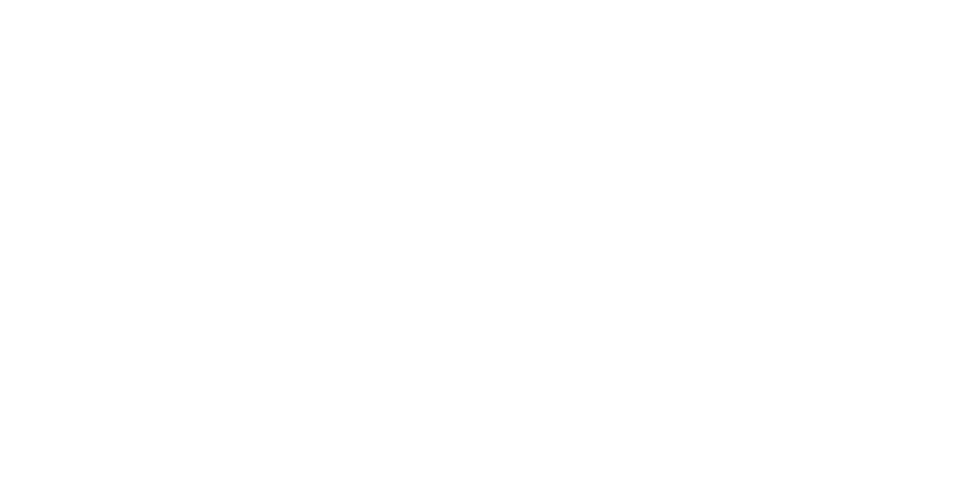
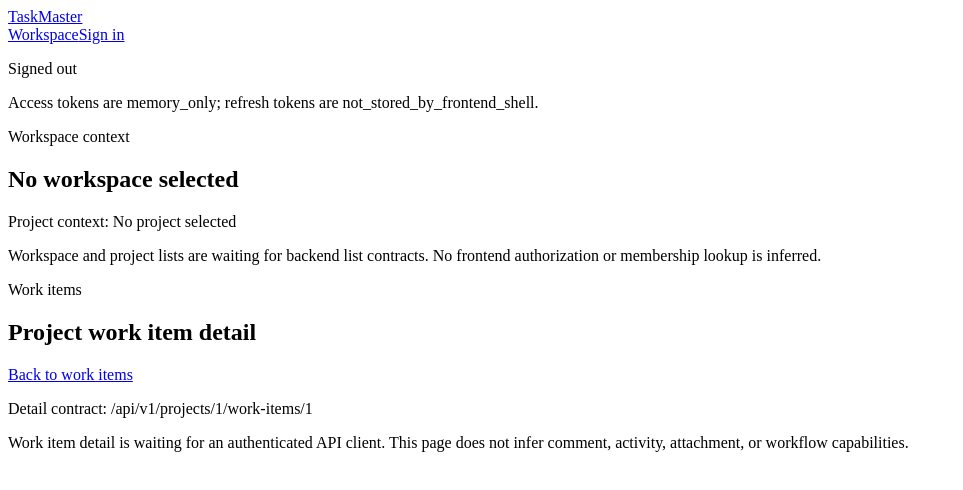
Before and after one commit to 1197smalik/TaskTracker, a React (Vite) app in the folder apps/frontend/: page /workspace/1/projects/1/work-items/1 in a window 1280 px wide. Before the commit this address had no page. Shown: the top 490 px of the page, without its empty margins (0-963 px from the left). Built offline with nearby package versions, Linux system fonts and the light colour scheme.

Commit message:
TM-087 create frontend work item detail page

```diff
--- a/apps/frontend/src/App.tsx
+++ b/apps/frontend/src/App.tsx
@@ -12,7 +12,7 @@
   type WorkspaceProjectNavigationState,
 } from "./projects";
 import { AppShell } from "./routes/AppShell";
-import { WorkItemListPage } from "./work-items";
+import { WorkItemDetailPage, WorkItemListPage } from "./work-items";
 
 export function App() {
   const [session] = useState<AuthSession>(() => createAnonymousSession());
@@ -53,6 +53,10 @@
           path="/workspace/:workspaceId/projects/:projectId/work-items"
           element={<WorkItemListPage />}
         />
+        <Route
+          path="/workspace/:workspaceId/projects/:projectId/work-items/:workItemId"
+          element={<WorkItemDetailPage />}
+        />
       </Route>
     </Routes>
   );
--- /dev/null
+++ b/apps/frontend/src/work-items/WorkItemDetailPage.tsx
@@ -0,0 +1,105 @@
+import { Link, useParams } from "react-router-dom";
+
+import {
+  type WorkItemResponse,
+  buildProjectWorkItemDetailPath,
+  buildProjectWorkItemDetailUrl,
+} from "./api";
+
+type WorkItemDetailPageState =
+  | {
+      status: "not_configured";
+      response: null;
+    }
+  | {
+      status: "ready";
+      response: WorkItemResponse;
+    };
+
+const unloadedWorkItemDetailState: WorkItemDetailPageState = {
+  status: "not_configured",
+  response: null,
+};
+
+export function WorkItemDetailPage() {
+  const { workspaceId, projectId, workItemId } = useParams();
+  const detailUrl =
+    projectId === undefined || workItemId === undefined
+      ? null
+      : buildProjectWorkItemDetailUrl(projectId, workItemId);
+  const listPath =
+    workspaceId === undefined || projectId === undefined
+      ? null
+      : `/workspace/${encodeURIComponent(workspaceId)}/projects/${encodeURIComponent(projectId)}/work-items`;
+
+  return (
+    <section aria-labelledby="work-item-detail-heading">
+      <p>Work items</p>
+      <h1 id="work-item-detail-heading">Project work item detail</h1>
+      {listPath !== null ? <Link to={listPath}>Back to work items</Link> : null}
+      {detailUrl !== null ? <p>Detail contract: {detailUrl}</p> : null}
+      <WorkItemDetailView
+        listPath={listPath}
+        state={unloadedWorkItemDetailState}
+        workspaceId={workspaceId}
+      />
+    </section>
+  );
+}
+
+type WorkItemDetailViewProps = {
+  state: WorkItemDetailPageState;
+  workspaceId: string | undefined;
+  listPath: string | null;
+};
+
+export function WorkItemDetailView({
+  listPath,
+  state,
+  workspaceId,
+}: WorkItemDetailViewProps) {
+  if (state.status === "not_configured") {
+    return (
+      <p>
+        Work item detail is waiting for an authenticated API client. This page
+        does not infer comment, activity, attachment, or workflow capabilities.
+      </p>
+    );
+  }
+
+  const detailPath =
+    workspaceId === undefined
+      ? null
+      : buildProjectWorkItemDetailPath(
+          workspaceId,
+          state.response.project_id,
+          state.response.id
+        );
+
+  return (
+    <article aria-label="Work item detail record">
+      <p>{state.response.type}</p>
+      <h2>{state.response.title}</h2>
+      {detailPath !== null ? <p>Route path: {detailPath}</p> : null}
+      <dl>
+        <dt>Status</dt>
+        <dd>{state.response.status}</dd>
+        <dt>Priority</dt>
+        <dd>{state.response.priority ?? "Unprioritized"}</dd>
+        <dt>Assignee</dt>
+        <dd>{state.response.assignee_id ?? "Unassigned"}</dd>
+        <dt>Description</dt>
+        <dd>{state.response.description ?? "No description provided."}</dd>
+        <dt>Version</dt>
+        <dd>{state.response.version}</dd>
+        <dt>Updated</dt>
+        <dd>{state.response.updated_at}</dd>
+      </dl>
+      <p>
+        Comments, attachments, activity, and transition controls are handled by
+        later frontend stories.
+      </p>
+      {listPath !== null ? <Link to={listPath}>Return to list</Link> : null}
+    </article>
+  );
+}
--- a/apps/frontend/src/work-items/WorkItemListPage.tsx
+++ b/apps/frontend/src/work-items/WorkItemListPage.tsx
@@ -1,6 +1,7 @@
-import { useParams } from "react-router-dom";
+import { Link, useParams } from "react-router-dom";
 
 import {
+  buildProjectWorkItemDetailPath,
   type WorkItemListResponse,
   buildProjectWorkItemListUrl,
 } from "./api";
@@ -23,7 +24,7 @@
 };
 
 export function WorkItemListPage() {
-  const { projectId } = useParams();
+  const { projectId, workspaceId } = useParams();
   const listUrl =
     projectId === undefined
       ? null
@@ -37,12 +38,26 @@
       <p>Work items</p>
       <h1 id="work-item-list-heading">Project work items</h1>
       {listUrl !== null ? <p>List contract: {listUrl}</p> : null}
-      <WorkItemListView state={unloadedWorkItemListState} />
+      <WorkItemListView
+        projectId={projectId}
+        state={unloadedWorkItemListState}
+        workspaceId={workspaceId}
+      />
     </section>
   );
 }
 
-export function WorkItemListView({ state }: { state: WorkItemListPageState }) {
+type WorkItemListViewProps = {
+  state: WorkItemListPageState;
+  workspaceId: string | undefined;
+  projectId: string | undefined;
+};
+
+export function WorkItemListView({
+  projectId,
+  state,
+  workspaceId,
+}: WorkItemListViewProps) {
   if (state.status === "not_configured") {
     return (
       <p>
@@ -75,7 +90,21 @@
         {state.response.items.map((item) => (
           <tr key={item.id}>
             <td>{item.type}</td>
-            <td>{item.title}</td>
+            <td>
+              {workspaceId !== undefined && projectId !== undefined ? (
+                <Link
+                  to={buildProjectWorkItemDetailPath(
+                    workspaceId,
+                    projectId,
+                    item.id
+                  )}
+                >
+                  {item.title}
+                </Link>
+              ) : (
+                item.title
+              )}
+            </td>
             <td>{item.status}</td>
             <td>{item.priority ?? "Unprioritized"}</td>
             <td>{item.updated_at}</td>
--- a/apps/frontend/src/work-items/api.ts
+++ b/apps/frontend/src/work-items/api.ts
@@ -43,3 +43,18 @@
 
   return `/api/v1/projects/${encodeURIComponent(projectId)}/work-items?${query}`;
 }
+
+export function buildProjectWorkItemDetailUrl(
+  projectId: string,
+  workItemId: string
+): string {
+  return `/api/v1/projects/${encodeURIComponent(projectId)}/work-items/${encodeURIComponent(workItemId)}`;
+}
+
+export function buildProjectWorkItemDetailPath(
+  workspaceId: string,
+  projectId: string,
+  workItemId: string
+): string {
+  return `/workspace/${encodeURIComponent(workspaceId)}/projects/${encodeURIComponent(projectId)}/work-items/${encodeURIComponent(workItemId)}`;
+}
--- a/apps/frontend/src/work-items/index.ts
+++ b/apps/frontend/src/work-items/index.ts
@@ -1,5 +1,10 @@
+export { WorkItemDetailPage, WorkItemDetailView } from "./WorkItemDetailPage";
 export { WorkItemListPage, WorkItemListView } from "./WorkItemListPage";
-export { buildProjectWorkItemListUrl } from "./api";
+export {
+  buildProjectWorkItemDetailPath,
+  buildProjectWorkItemDetailUrl,
+  buildProjectWorkItemListUrl,
+} from "./api";
 export type {
   WorkItemListParams,
   WorkItemListResponse,
```
Also changed, not shown: apps/frontend/eslint.config.js (+7 -1 lines), 2 other files (tests, documents, lock files or other folders).
